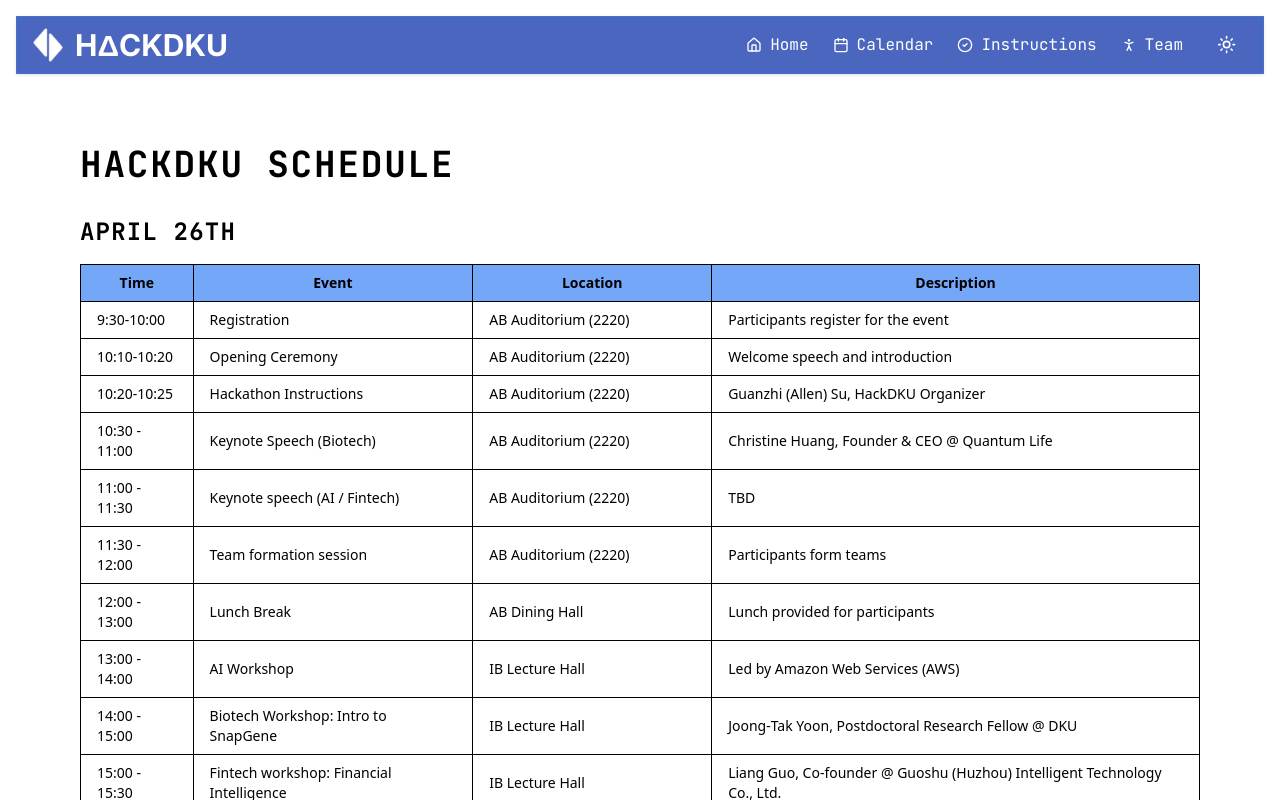
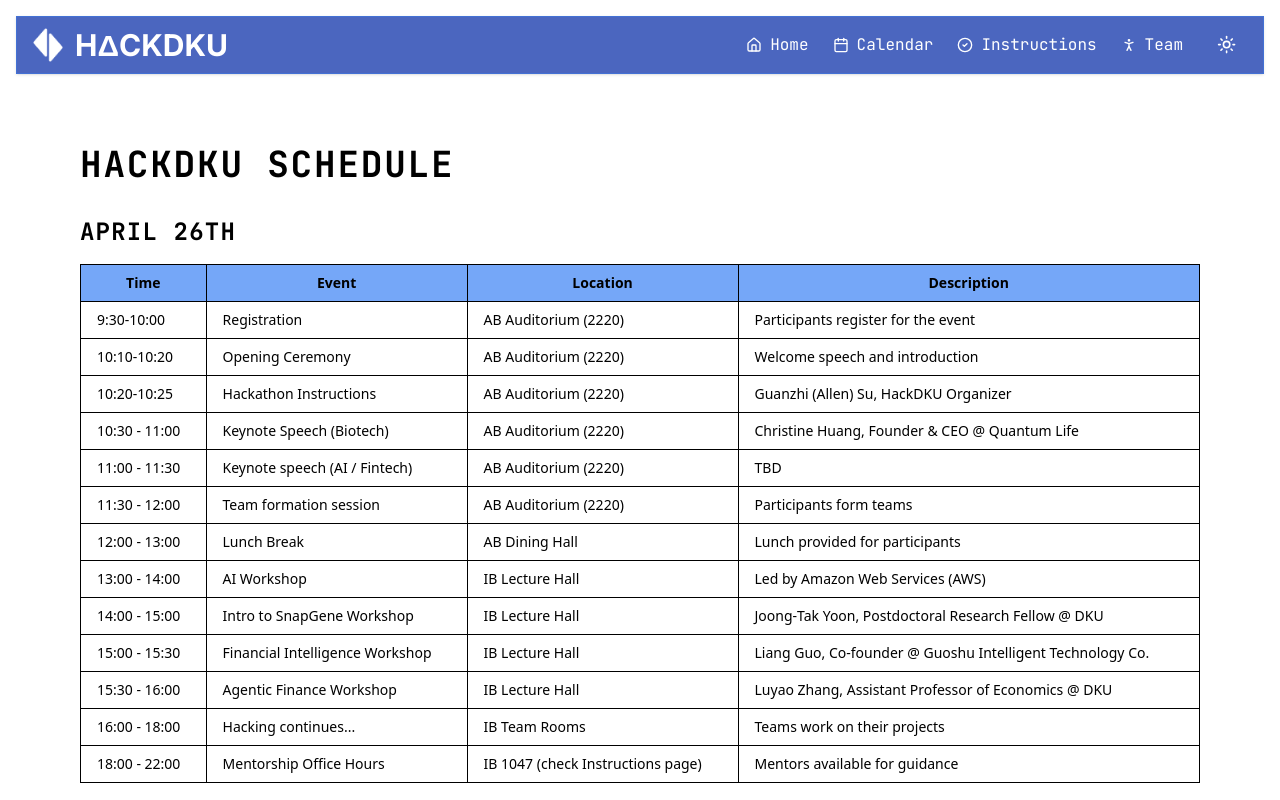
Before and after one commit to othmaneechc/hackdku25, a Next.js app: page /timeline in a window 1280 px wide. Shown: the top 800 px of the page. Built offline with nearby package versions, Linux system fonts and the light colour scheme; a web font is replaced by a local one.

Commit message:
Update page.tsx

```diff
--- a/src/app/timeline/page.tsx
+++ b/src/app/timeline/page.tsx
@@ -73,19 +73,19 @@ export default function TimelinePage() {
               </tr>
               <tr>
                 <td className="px-4 py-2 border">14:00 - 15:00</td>
-                <td className="px-4 py-2 border">Biotech Workshop: Intro to SnapGene</td>
+                <td className="px-4 py-2 border">Intro to SnapGene Workshop</td>
                 <td className="px-4 py-2 border">IB Lecture Hall</td>
                 <td className="px-4 py-2 border">Joong‑Tak Yoon, Postdoctoral Research Fellow @ DKU</td>
               </tr>
               <tr>
                 <td className="px-4 py-2 border">15:00 - 15:30</td>
-                <td className="px-4 py-2 border">Fintech workshop: Financial Intelligence</td>
+                <td className="px-4 py-2 border">Financial Intelligence Workshop</td>
                 <td className="px-4 py-2 border">IB Lecture Hall</td>
-                <td className="px-4 py-2 border">Liang Guo, Co-founder @ Guoshu (Huzhou) Intelligent Technology Co., Ltd.</td>
+                <td className="px-4 py-2 border">Liang Guo, Co-founder @ Guoshu Intelligent Technology Co.</td>
               </tr>
               <tr>
                 <td className="px-4 py-2 border">15:30 - 16:00</td>
-                <td className="px-4 py-2 border">Fintech workshop: Agentic Finance</td>
+                <td className="px-4 py-2 border">Agentic Finance Workshop</td>
                 <td className="px-4 py-2 border">IB Lecture Hall</td>
                 <td className="px-4 py-2 border">Luyao Zhang, Assistant Professor of Economics @ DKU</td>
               </tr>
```
